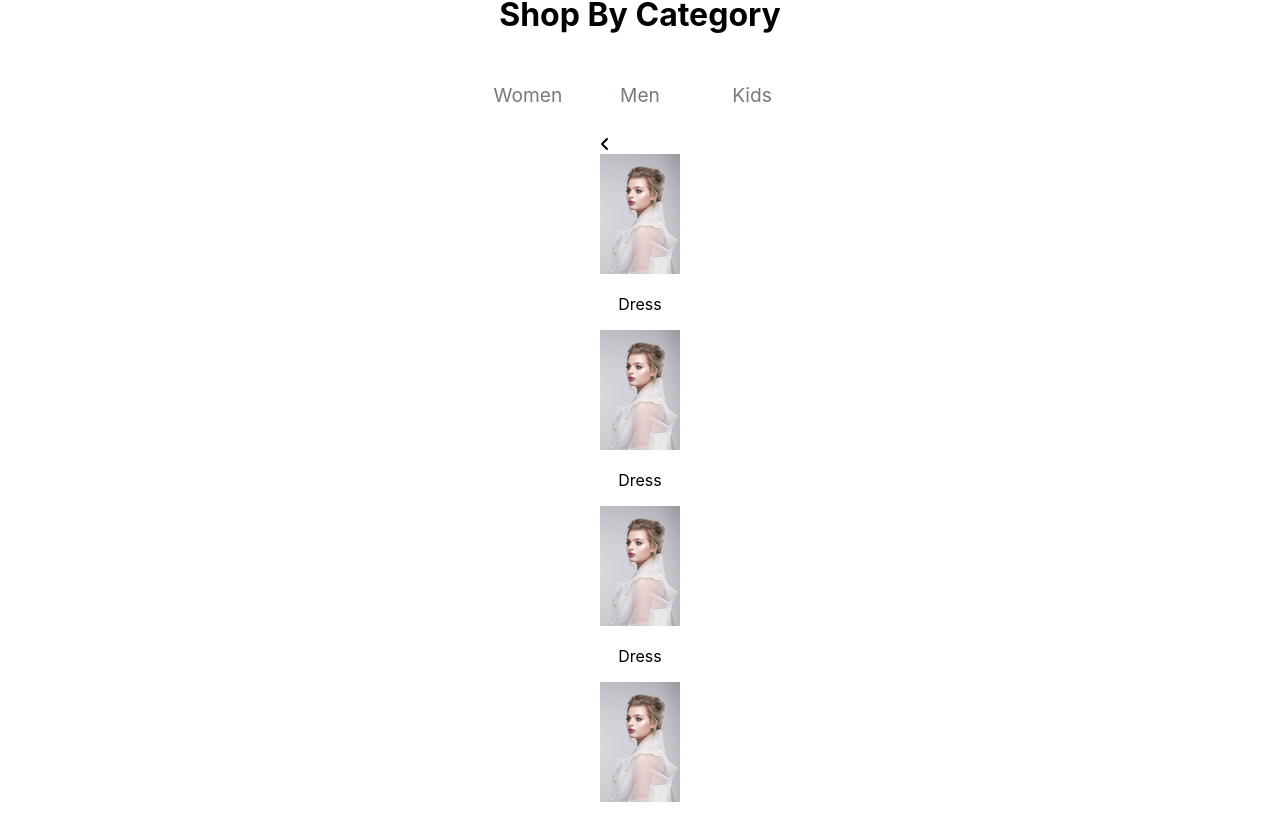
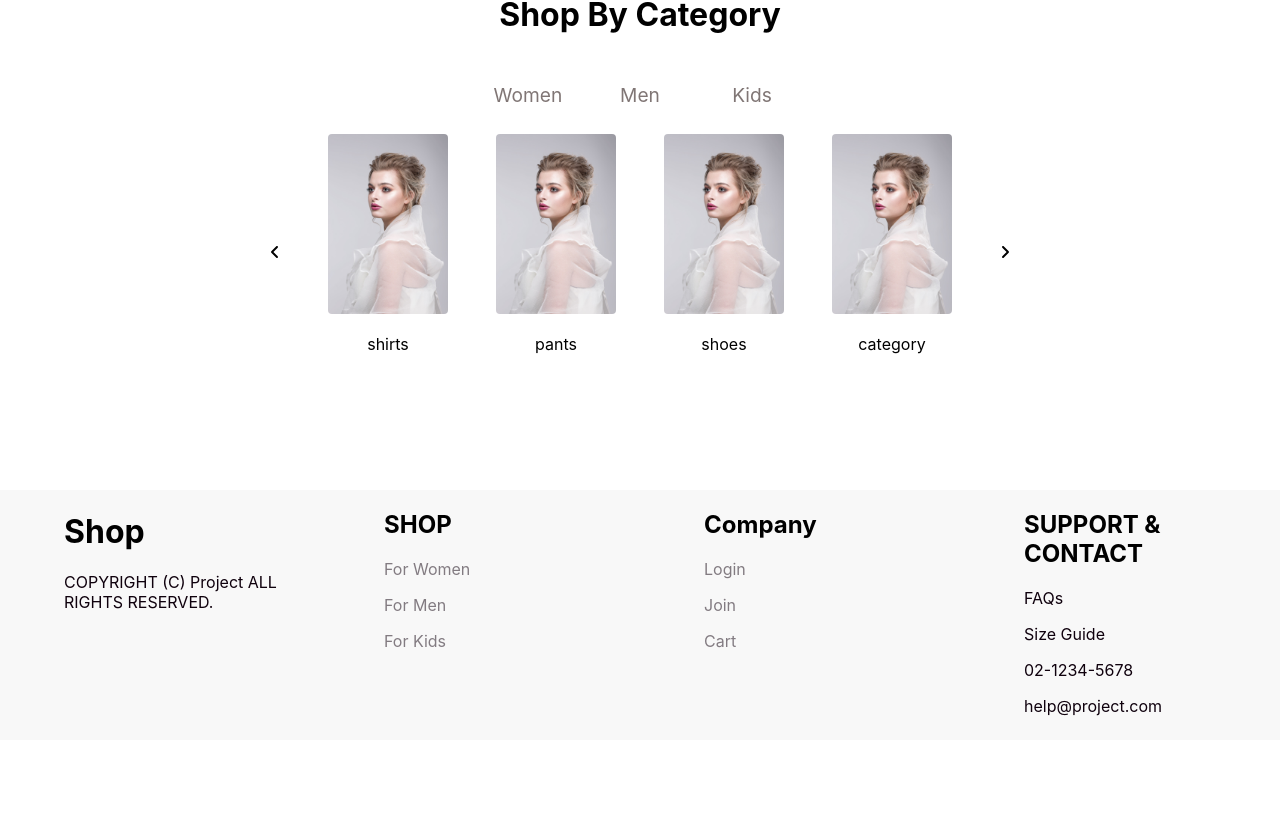
Before and after one commit to MuiltProject/React-Project, a React (Create React App) app: page / in a window 1280 px wide. Shown: the part 1366-2180 px from the top of the page. After the commit the page ends 2106 px from the top, so only its background shows below. Built offline with nearby package versions, Linux system fonts and the light colour scheme.

Commit message:
design: Main - Category UI 구현

```diff
--- a/package.json
+++ b/package.json
@@ -21,6 +21,7 @@
     "react-material-ui-carousel": "^3.4.2",
     "react-router-dom": "^6.8.2",
     "react-scripts": "5.0.1",
+    "react-slick": "^0.29.0",
     "web-vitals": "^2.1.0"
   },
   "scripts": {
--- a/src/components/Category/Card/index.jsx
+++ b/src/components/Category/Card/index.jsx
@@ -1,13 +1,16 @@
 import React from "react";
+import { Link } from "react-router-dom";
 
 import * as S from "./index.styled";
 
-function Card({ pic, category }) {
+function Card({ pic, category, url }) {
   return (
     <S.Container>
-      <S.Pic src={pic} alt="pic"></S.Pic>
+      <Link to={url}>
+        <S.Pic src={pic} alt="pic"></S.Pic>
+      </Link>
       <S.Wrapper>
-        <p>{category}</p>
+        <S.Text>{category}</S.Text>
       </S.Wrapper>
     </S.Container>
   );
--- a/src/components/Category/Card/index.styled.js
+++ b/src/components/Category/Card/index.styled.js
@@ -1,6 +1,8 @@
 import styled from "@emotion/styled";
 
-const Container = styled.div``;
+const Container = styled.div`
+  margin: 0 3vh;
+`;
 
 const Wrapper = styled.div`
   display: flex;
@@ -9,8 +11,13 @@ const Wrapper = styled.div`
 `;
 
 const Pic = styled.img`
-  width: 10vh;
+  width: 15vh;
   height: auto;
+  border-radius: 4px;
 `;
 
-export { Container, Wrapper, Pic };
+const Text = styled.p`
+  text-decoration: none;
+`;
+
+export { Container, Wrapper, Pic, Text };
--- a/src/components/Category/Carousel/index.jsx
+++ b/src/components/Category/Carousel/index.jsx
@@ -5,16 +5,25 @@ import * as S from "./index.styled";
 import { LeftArrow, RightArrow } from "../../svg/Arrow";
 import Card from "../Card";
 
-function Carousel({ pic, category }) {
+function Carousel({ pic, category, url }) {
   return (
     <S.Container>
-      <LeftArrow />
-      <Card pic={pic} category={category} />
-      <Card pic={pic} category={category} />
-      <Card pic={pic} category={category} />
-      <Card pic={pic} category={category} />
-      <RightArrow />
+      <div>
+        <LeftArrow />
+      </div>
+      <S.Wrapper>
+        <Card pic={pic} category={category} url={url} />
+        <Card pic={pic} category={"shirts"} />
+        <Card pic={pic} category={"pants"} />
+        <Card pic={pic} category={"shoes"} />
+        <Card pic={pic} category={"category"} />
+        <Card pic={pic} category={"test"} />
+      </S.Wrapper>
+      <div>
+        <RightArrow />
+      </div>
     </S.Container>
   );
 }
+
 export default Carousel;
--- a/src/components/Category/Carousel/index.styled.js
+++ b/src/components/Category/Carousel/index.styled.js
@@ -1,5 +1,19 @@
 import styled from "@emotion/styled";
 
-const Container = styled.div``;
+const Container = styled.div`
+  display: flex;
+  justify-content: center;
+  align-items: center;
+  margin-bottom: 15vh;
+`;
 
-export { Container };
+const Wrapper = styled.div`
+  width: 80vh;
+  display: flex;
+  justify-content: center;
+  align-items: center;
+  overflow: hidden;
+  margin: 0 5vh;
+`;
+
+export { Container, Wrapper };
--- a/src/components/Category/index.jsx
+++ b/src/components/Category/index.jsx
@@ -17,7 +17,7 @@ function Category() {
         <TextButton category={"Kids"} />
       </S.Wrapper>
       <S.Wrapper>
-        <Carousel pic={Pic} category={"Dress"} />
+        <Carousel pic={Pic} category={"Dress"} url={"/example/women/dress"} />
       </S.Wrapper>
     </S.Container>
   );
```
Also changed, not shown: 1 other file (tests, documents, lock files or other folders).
